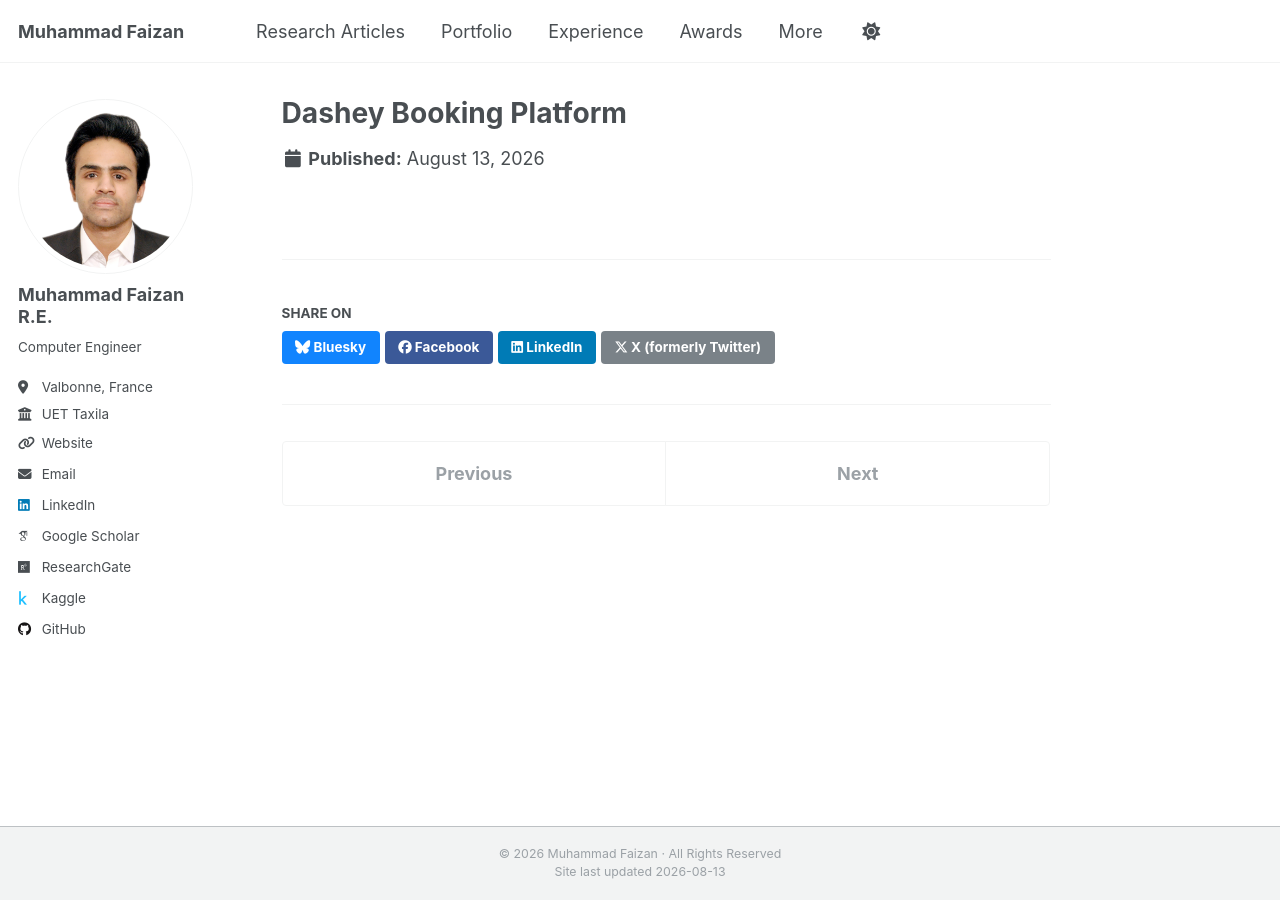
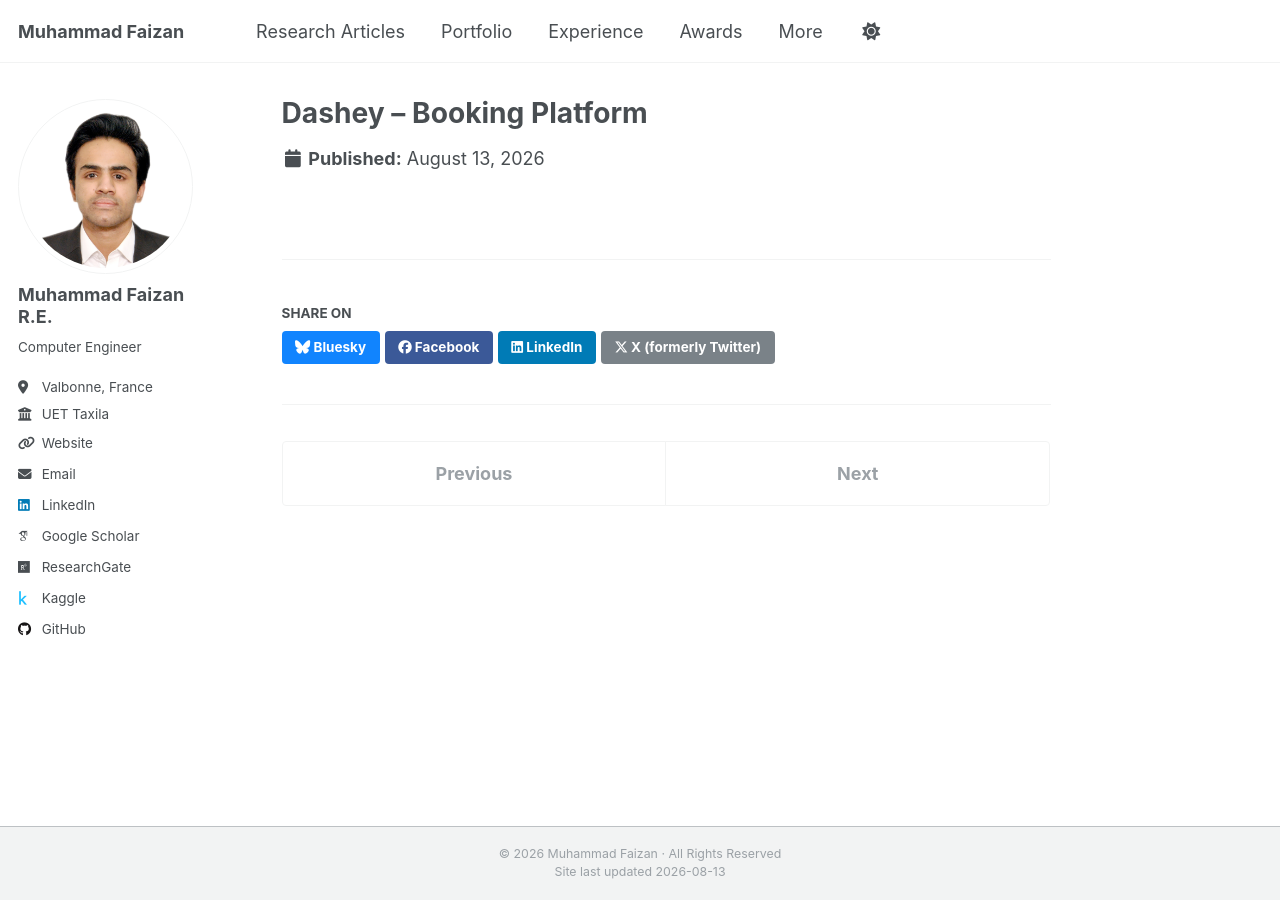
Before and after one commit to MuhammadFaizan99/MuhammadFaizan99.github.io, a Jekyll site: the page built from _portfolio/portfolio-1.md, in a window 1280 px wide. Built offline with Jekyll 4.4.1, drawn with Linux system fonts in a browser that asks for light colours; some web fonts are replaced; a script that is not in the unit is left out.

```diff
--- a/_portfolio/portfolio-1.md
+++ b/_portfolio/portfolio-1.md
@@ -1,5 +1,5 @@
 ---
-title: "**Dashey Booking Platform**"
+title: "**Dashey – Booking Platform**"
 preview: "https://www.trydashey.com/"
 collection: portfolio
 ---
```
